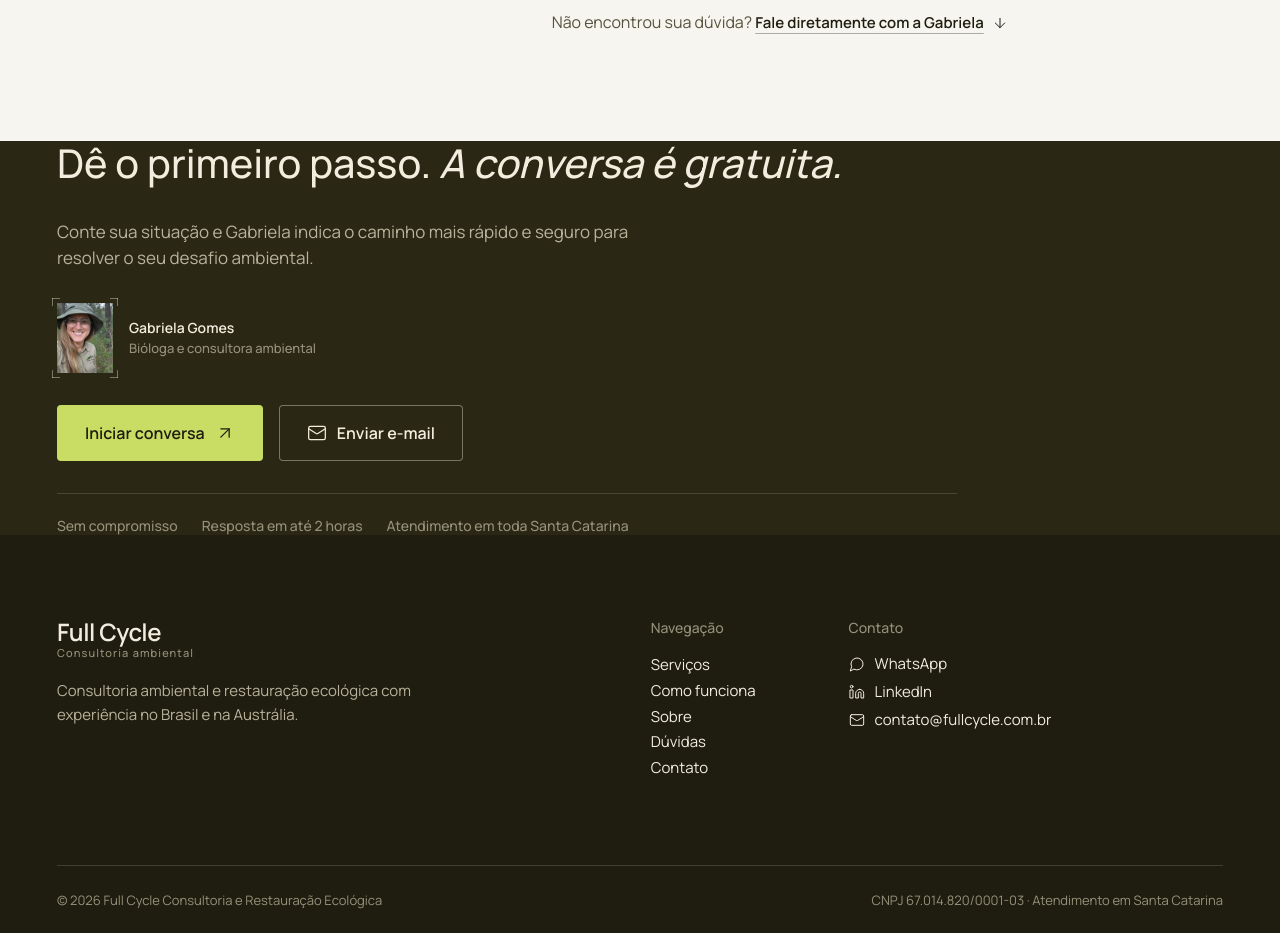
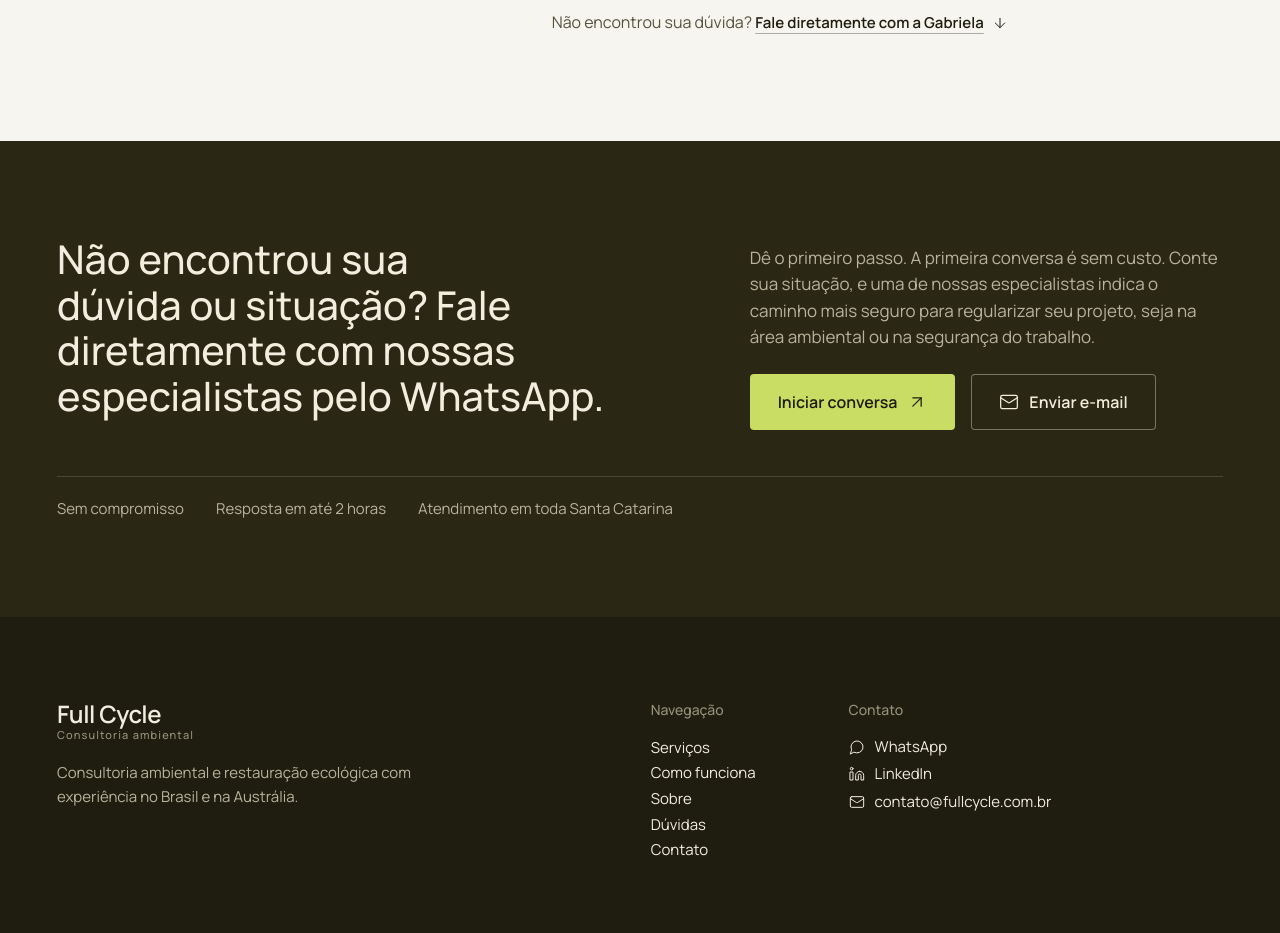
Before and after one commit to luandaufenbach/LP_fullcycle, a Next.js app: page / in a window 1280 px wide. Shown: the part 5640-6573 px from the top of the page. Built offline with nearby package versions, Linux system fonts and the light colour scheme; no server answers.

Commit message:
reorganiza o contato
texto novo e sem a foto da gabriela

```diff
--- a/src/components/sections/Contact.tsx
+++ b/src/components/sections/Contact.tsx
@@ -1,29 +1,22 @@
-import { contact, gabriela, guarantees } from '@/content/site';
+import { contact, guarantees } from '@/content/site';
 import { Button } from '@/components/ui/Button';
-import { Portrait } from '@/components/ui/Portrait';
-import { Heading, Label } from '@/components/ui/Typography';
+import { Heading } from '@/components/ui/Typography';
 
 export function Contact() {
   return (
-    <section id="contato" className="fc-section--xl fc-on-dark">
+    <section id="contato" className="fc-section fc-on-dark">
       <div className="fc-container">
-        <div className="fc-cta__inner">
-          <Heading>
-            Dê o primeiro passo. <em>A conversa é gratuita.</em>
+        <div className="fc-grid fc-cta">
+          <Heading className="fc-cta__title">
+            Não encontrou sua dúvida ou situação? Fale diretamente com nossas especialistas pelo
+            WhatsApp.
           </Heading>
+          <div className="fc-stack fc-cta__body">
             <p className="fc-lead">
-            Conte sua situação e Gabriela indica o caminho mais rápido e seguro para resolver o seu
-            desafio ambiental.
+              Dê o primeiro passo. A primeira conversa é sem custo. Conte sua situação, e uma de
+              nossas especialistas indica o caminho mais seguro para regularizar seu projeto, seja
+              na área ambiental ou na segurança do trabalho.
             </p>
-
-          <div className="fc-byline">
-            <Portrait sizes="56px" />
-            <div className="fc-byline__text">
-              <Label tone="strong">{gabriela.name}</Label>
-              <Label size="s">{gabriela.role}</Label>
-            </div>
-          </div>
-
             <div className="fc-cta__actions">
               <Button variant="accent" size="lg" href={contact.whatsapp} arrow="up-right">
                 Iniciar conversa
@@ -32,13 +25,14 @@ export function Contact() {
                 Enviar e-mail
               </Button>
             </div>
-
-          <div className="fc-cta__meta">
-            {guarantees.map((item) => (
-              <Label key={item}>{item}</Label>
-            ))}
           </div>
         </div>
+
+        <ul className="fc-cta__meta">
+          {guarantees.map((item) => (
+            <li key={item}>{item}</li>
+          ))}
+        </ul>
       </div>
     </section>
   );
--- a/src/styles/contact.css
+++ b/src/styles/contact.css
@@ -1,9 +1,11 @@
-/* Faixa final de contato */
-.fc-cta__inner {
-  display: flex;
-  flex-direction: column;
+/* Faixa final: título à esquerda, texto e botões à direita, garantias embaixo */
+.fc-cta {
+  row-gap: 20px;
+  align-items: start;
+}
+
+.fc-cta__body {
   gap: 24px;
-  max-width: 900px;
 }
 
 .fc-cta__actions {
@@ -15,44 +17,29 @@
 .fc-cta__meta {
   display: flex;
   flex-wrap: wrap;
-  gap: 8px 24px;
-  padding-top: 24px;
+  gap: 8px 32px;
+  margin-top: var(--stack-heading-to-content);
+  padding-top: 20px;
   border-top: 1px solid var(--line);
-}
-
-/* Assinatura com foto pequena (quem atende) */
-.fc-byline {
-  display: flex;
-  align-items: center;
-  gap: 16px;
-}
-
-.fc-byline .fc-photo__quadrat {
-  flex: none;
-  width: 56px;
-  color: var(--line-strong);
-}
-
-.fc-byline .fc-photo__quadrat::after {
-  --quadrat-size: 8px;
-  inset: -5px;
-}
-
-.fc-byline__text {
-  display: flex;
-  flex-direction: column;
-  gap: 4px;
+  font-size: var(--fs-small);
 }
 
 @media (min-width: 641px) {
-  .fc-cta__inner {
-    gap: 32px;
-  }
-
   .fc-cta__actions {
     flex-direction: row;
     flex-wrap: wrap;
     gap: 12px 16px;
+  }
+}
+
+@media (min-width: 901px) {
+  .fc-cta__title {
+    grid-column: 1 / span 6;
+  }
+
+  .fc-cta__body {
+    grid-column: 8 / span 5;
+    padding-top: 8px;
   }
 }
 
```
Lines whose indentation alone changed are shown as unchanged.
